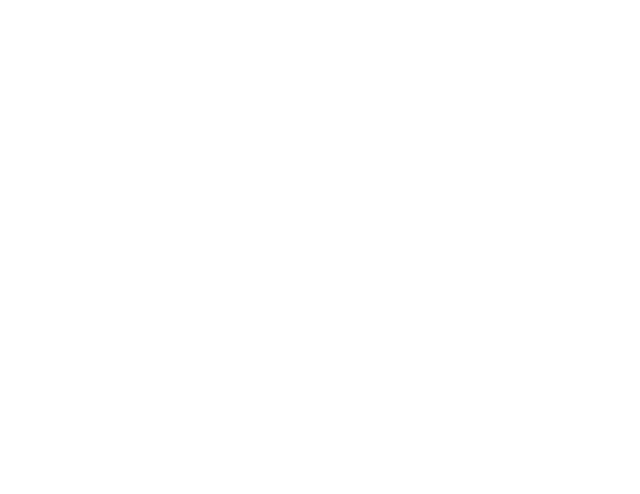
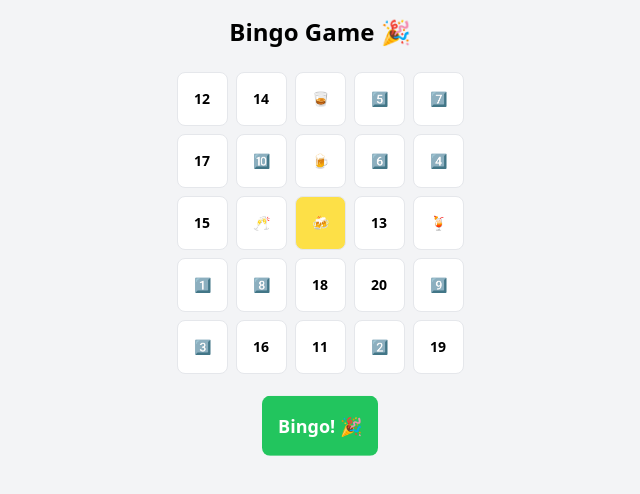
Before and after one commit to emmyduruc/bingo_app, a React (Create React App) app: page / in a window 1280 px wide. Shown: the top 494 px of the page, without its empty margins (320-960 px from the left). Built offline with nearby package versions, Linux system fonts and the light colour scheme.

Commit message:
Implement Bingo Ui and have component contained in Grids

```diff
--- a/src/component/Bingo.tsx
+++ b/src/component/Bingo.tsx
@@ -1,3 +1,49 @@
+import React, { useEffect, useState } from "react";
+import { phrases } from "../server/mock.phrases";
+import { Cell } from "../model/bingo.model";
+import { FREE_SPACE_INDEX, GRID_SIZE } from "../constant";
+
 export const BingoApp: React.FC = () => {
-  return <div></div>;
+  const [board, setBoard] = useState<Cell[]>([]);
+
+  const shuffleArray = (array: string[]): string[] => {
+    return array
+      .map((item) => ({ item, sortKey: Math.random() }))
+      .sort((a, b) => a.sortKey - b.sortKey)
+      .map(({ item }) => item);
+  };
+
+  useEffect(() => {
+    const shuffledPhrases = shuffleArray(phrases).slice(
+      0,
+      GRID_SIZE * GRID_SIZE
+    );
+    const initialBoard = shuffledPhrases.map((phrase, index) => ({
+      phrase,
+      selected: index === FREE_SPACE_INDEX,
+    }));
+    setBoard(initialBoard);
+  }, []);
+
+  return (
+    <div className="flex flex-col items-center min-h-screen bg-gray-100 p-4">
+      <h1 className="text-2xl font-bold mb-6">Bingo Game 🎉</h1>
+      <div className="grid grid-cols-5 gap-2">
+        {board.map((cell, index) => (
+          <div
+            key={index}
+            className={`p-4 text-center border rounded-lg cursor-pointer
+              ${cell.selected ? "bg-green-300" : "bg-white"}
+              ${index === FREE_SPACE_INDEX ? "bg-yellow-300" : ""}
+            `}
+          >
+            <p className="text-sm font-semibold">{cell.phrase}</p>
+          </div>
+        ))}
+      </div>
+      <div className="mt-6 p-4 bg-green-500 text-white font-bold text-lg rounded-lg animate-bounce">
+        Bingo! 🎉
+      </div>
+    </div>
+  );
 };
```
